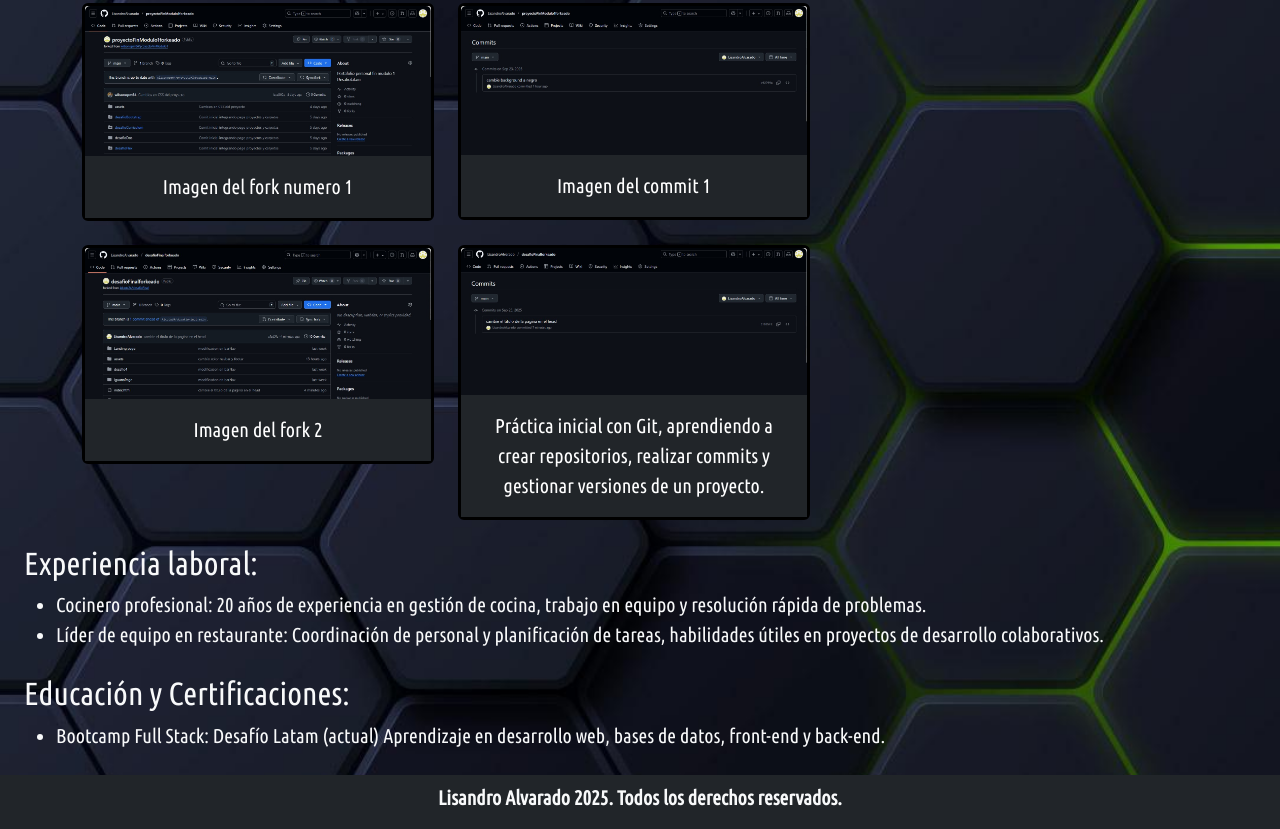
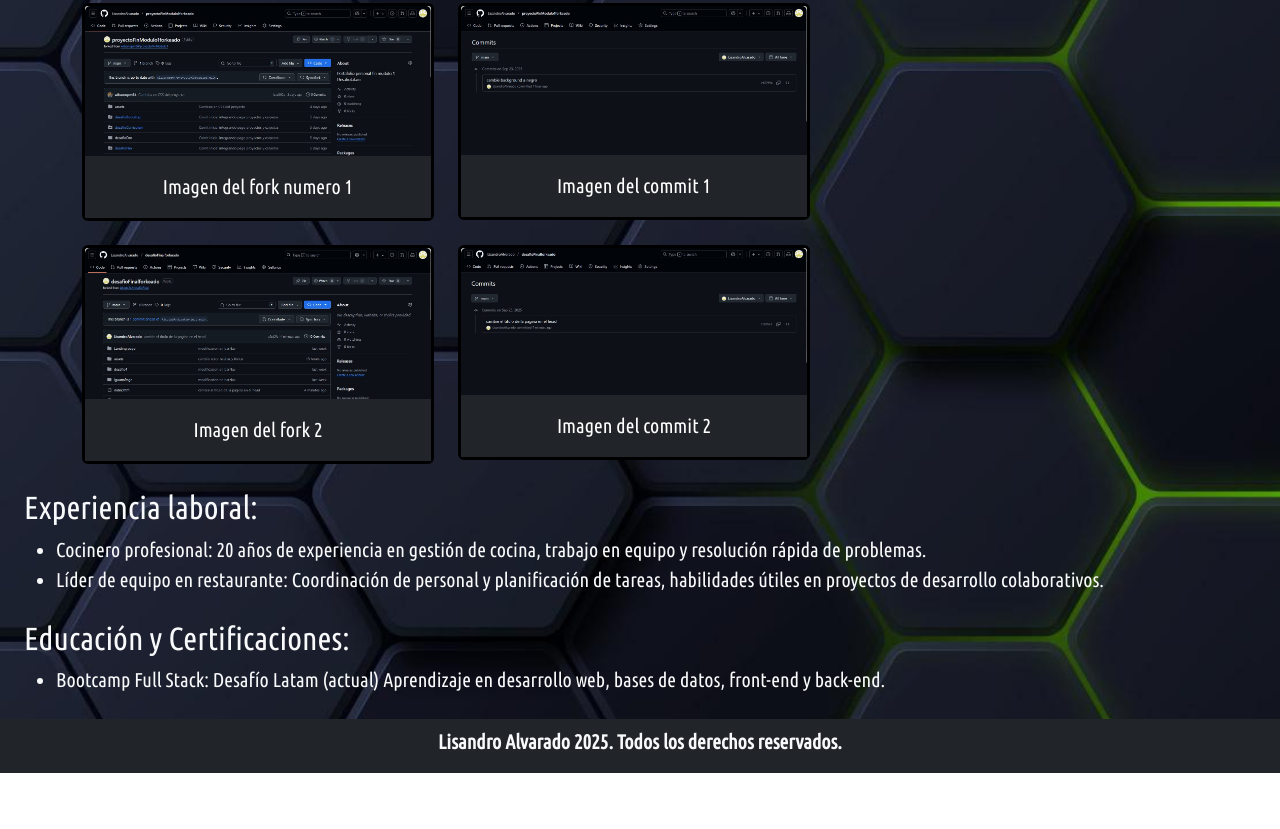
Before and after one commit to LisandroAlvarado/curriculum-portafolio, a plain HTML site: page portafolio.html in a window 1280 px wide. Shown: the part 1530-2359 px from the top of the page. After the commit the page ends 2303 px from the top, so only its background shows below. Drawn offline with Linux system fonts and the light colour scheme.

Commit message:
modifique texto de imagen de commit 2

```diff
--- a/portafolio.html
+++ b/portafolio.html
@@ -182,8 +182,7 @@
                             <img src="assets/imagenes/Captura-de-pantalla-commit-2.jpg" class="card-img-top"
                                 alt="commit2">
                             <div class="card-body text-bg-dark">
-                                <p class="card-text">Práctica inicial con Git, aprendiendo a crear repositorios,
-                                    realizar commits y gestionar versiones de un proyecto.</p>
+                                <p class="card-text">Imagen del commit 2</p>
                             </div>
                         </div>
                     </div>
```
